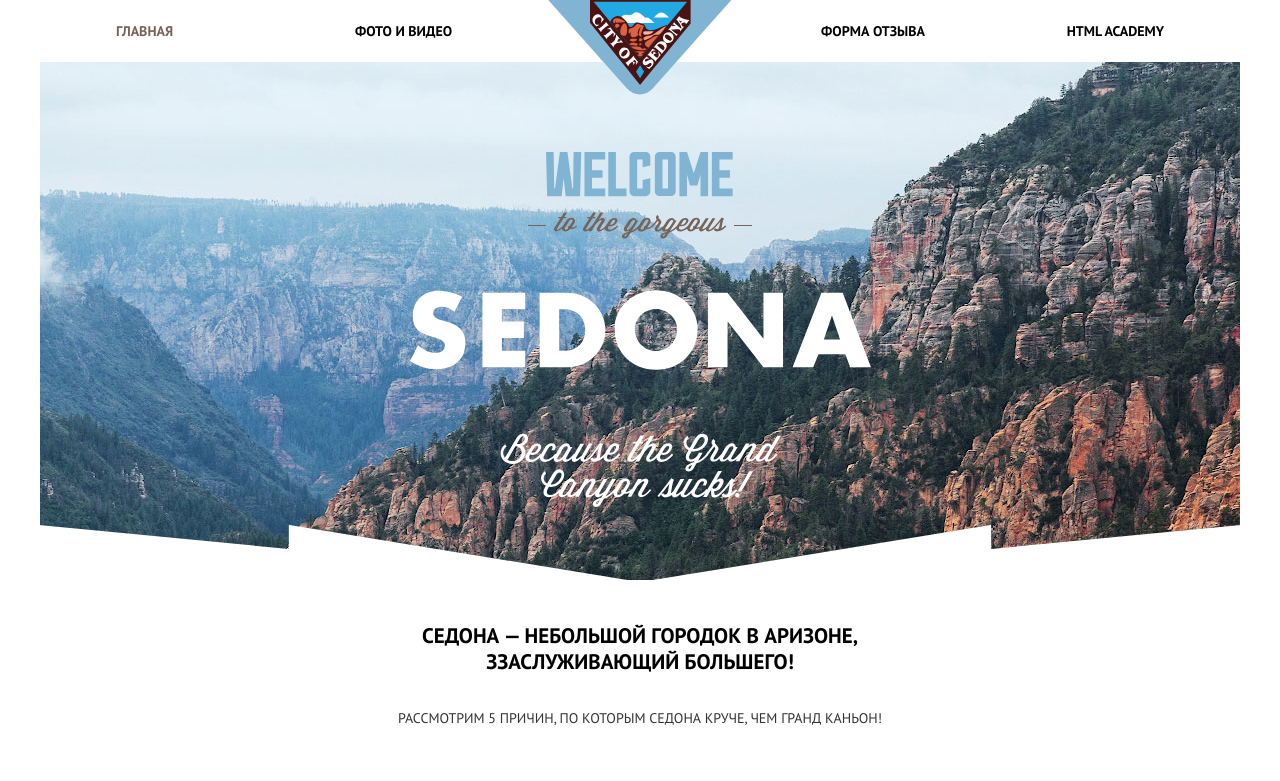
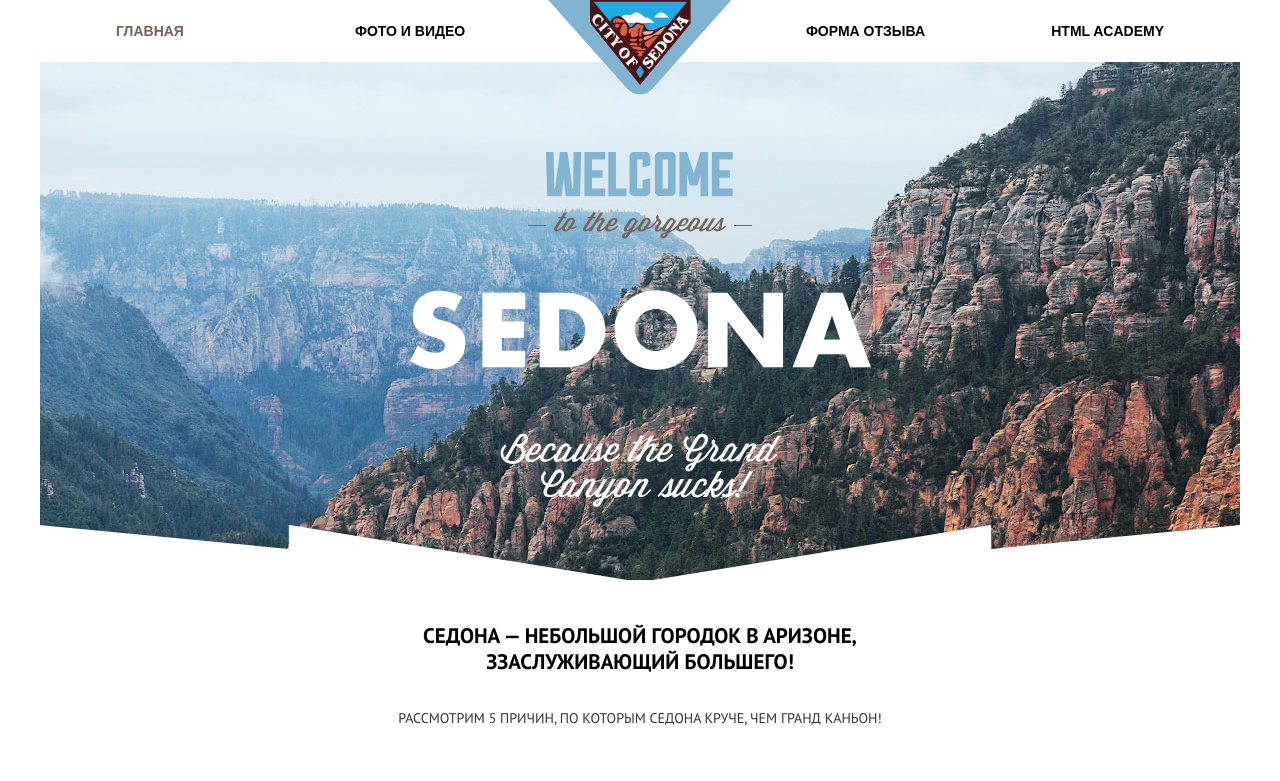
Before and after one commit to AntonOshurek/1810375-sedona-23, a website: page source/index.html in a window 1280 px wide. Shown: the top 781 px of the page. Drawn offline with nearby package versions, Linux system fonts and the light colour scheme; files that its build step writes are made by us from their sources; files whose address does not match are found by name.

Commit message:
optimize fonts

```diff
--- a/source/index.html
+++ b/source/index.html
@@ -6,10 +6,12 @@
   <meta name="viewport" content="width=device-width, initial-scale=1.0">
 
   <!--FONTS-->
-  <link rel="preconnect" href="https://fonts.googleapis.com">
+  <!--<link rel="preconnect" href="https://fonts.googleapis.com">
   <link rel="preconnect" href="https://fonts.gstatic.com" crossorigin>
-  <link href="https://fonts.googleapis.com/css2?family=PT+Sans:wght@400;700&display=swap" rel="stylesheet" display="swap">
+  <link href="https://fonts.googleapis.com/css2?family=PT+Sans:wght@400;700&display=swap" rel="stylesheet" display="swap">-->
   <!--font-family: 'PT Sans', sans-serif;-->
+  <link rel="preload" href="fonts/ptsans.woff" as="font">
+  <link rel="preload" href="fonts/ptsans.woff2" as="font">
 
   <!--FAVICON-->
   <link rel="icon" href="favicon.ico">
--- a/source/less/standart-style.less
+++ b/source/less/standart-style.less
@@ -1,16 +1,27 @@
 @font-face {
   font-family: ptsans;
-    src: local("Font"),
-    local("My Font"),
-    url("../fonts/ptsans.woff2") format("woff2"),
+  font-weight: normal;
+  font-style: normal;
+  src: url("../fonts/ptsans.woff2") format("woff2"),
   url("../fonts/ptsans.woff") format("woff");
+  font-display: swap;
+}
+
+@font-face {
+  font-family: ptsans;
+  font-weight: bold;
+  font-style: normal;
+  src: url("../fonts/ptsansbold.woff2") format("woff2"),
+  url("../fonts/ptsansbold.woff") format("woff");
+  font-display: swap;
 }
 
 .body {
   margin: 0;
   padding: 0;
   background-color: @standart-white;
-    font-family: 'PT Sans', sans-serif;
+  //font-family: 'PT Sans', sans-serif;
+  font-family: ptsans, sans-serif;
   color: @standart-black;
 }
 
```
Lines whose indentation alone changed are shown as unchanged.
